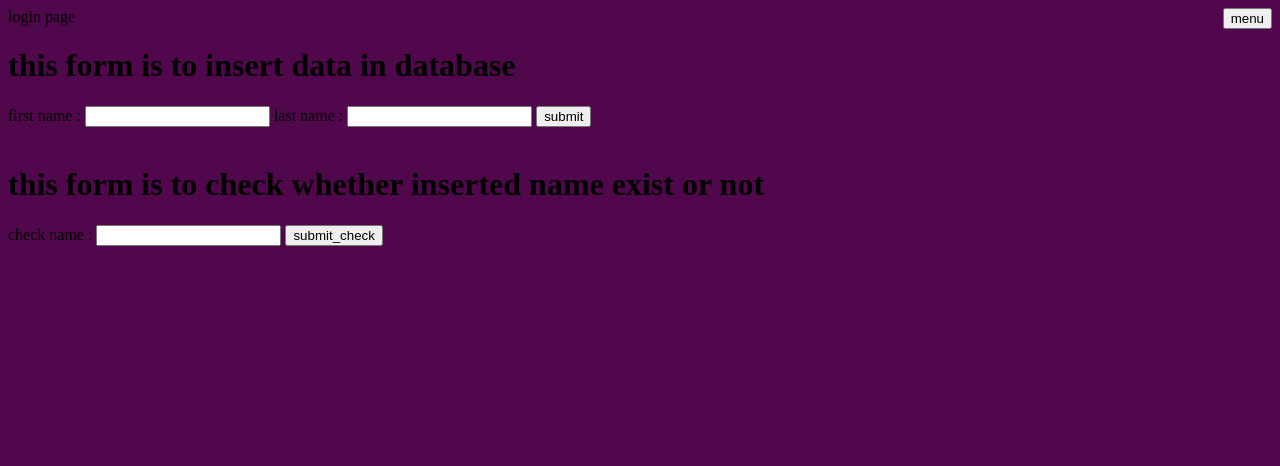
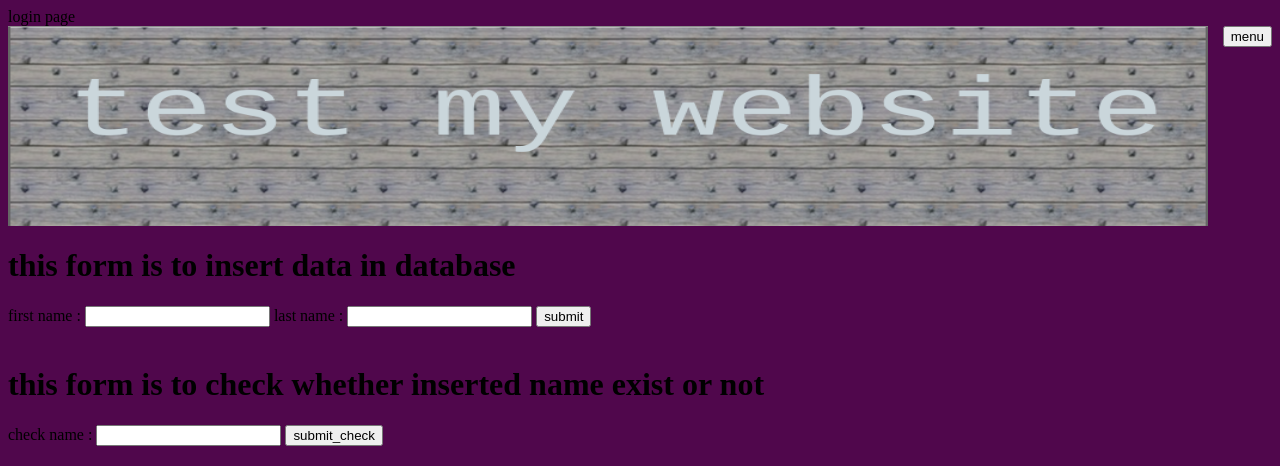
Before and after one commit to iMearner/testing_website, a PHP site: page /login.php in a window 1280 px wide. Shown: the top 466 px of the page. Run offline with PHP 8.4, Linux system fonts and the light colour scheme.

Commit message:
header image added

```diff
--- a/login.php
+++ b/login.php
@@ -24,6 +24,7 @@
 
 	<head>login page</head>
 	<body>
+		<img src="header.png" style="width:1200px; height:200px;	">
 		<!-- creating a drop down menu using java script and little bit of css	 -->
 		<div style="float:right;">
 			<button onclick="myFunction()" class="dropdownbtn"  >menu</button>
```
